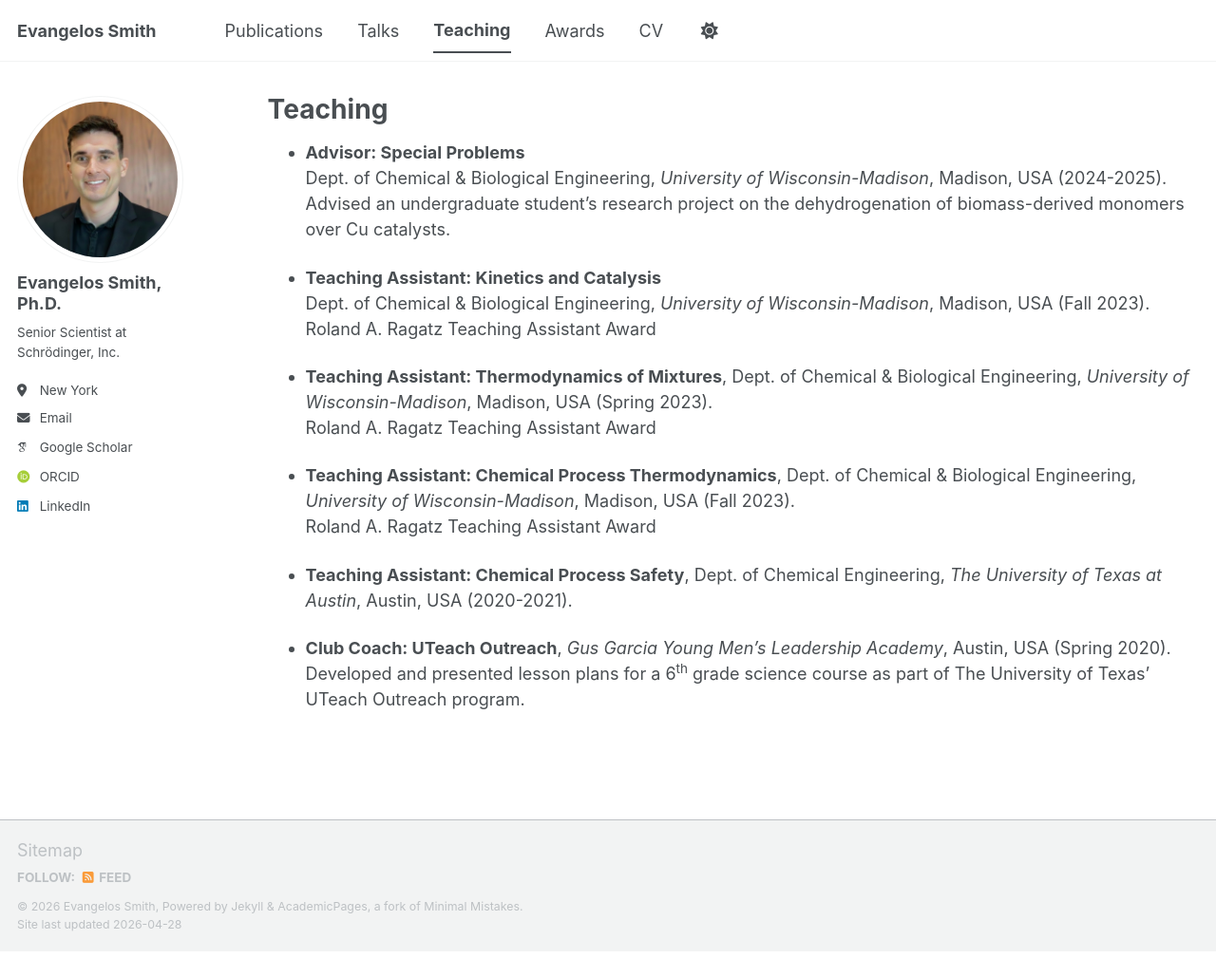
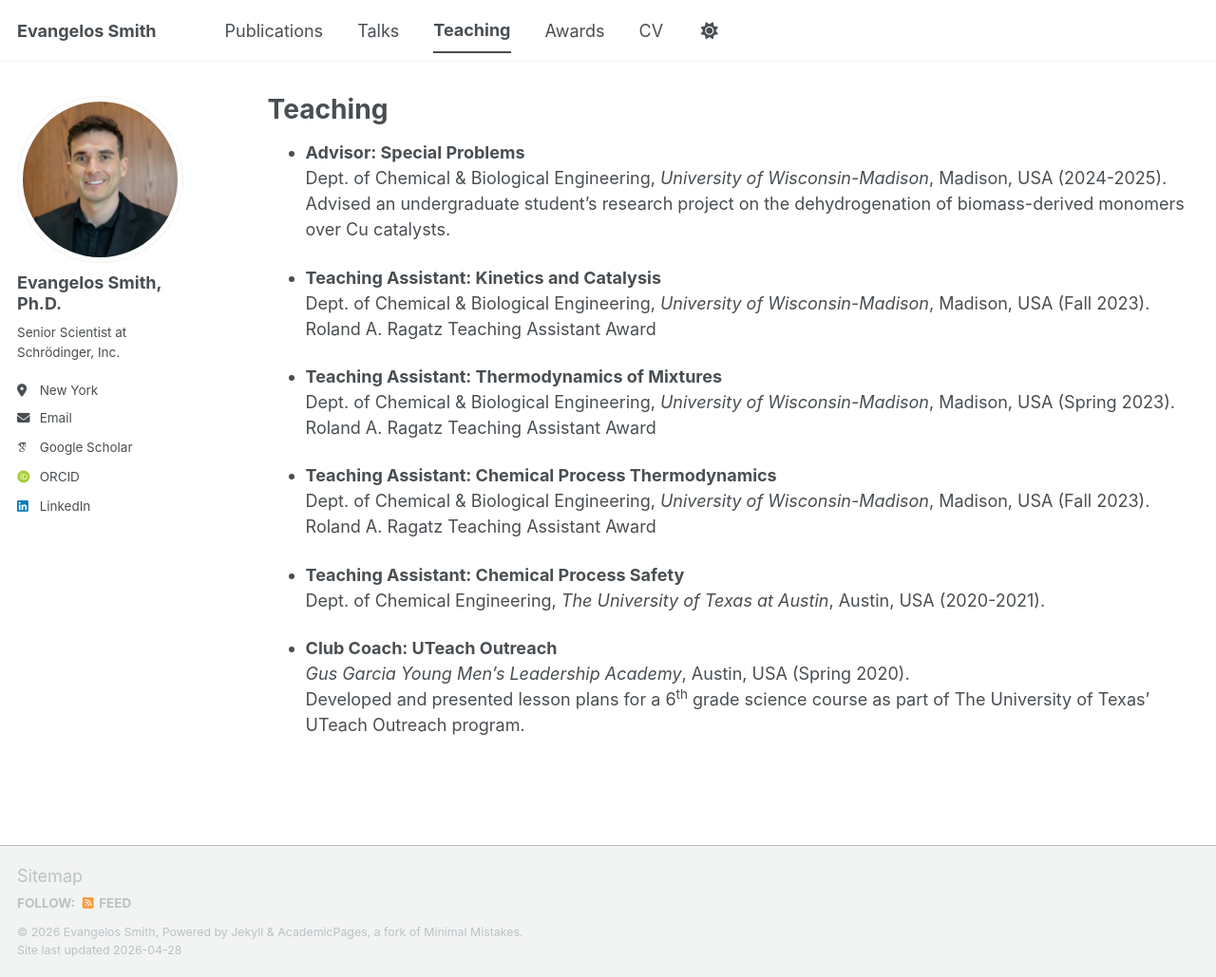
Before and after one commit to evangelossmith/evangelossmith.github.io, a Jekyll site: the page built from _pages/teaching.md, in a window 1280 px wide and 1029 px high. Shown: the whole window at 95% size. Built offline with Jekyll 4.4.1, drawn with Linux system fonts in a browser that asks for light colours; some web fonts are replaced; a script bundle is joined from its source files by our own code; library files that are not in the unit come from our copies.

```diff
--- a/_pages/teaching.md
+++ b/_pages/teaching.md
@@ -11,13 +11,13 @@ author_profile: true
 - **Teaching Assistant: Kinetics and Catalysis**<br>Dept. of Chemical & Biological Engineering, *University of Wisconsin-Madison*, Madison, USA (Fall 2023).
 <br>Roland A. Ragatz Teaching Assistant Award
 
-- **Teaching Assistant: Thermodynamics of Mixtures**, Dept. of Chemical & Biological Engineering, *University of Wisconsin-Madison*, Madison, USA (Spring 2023).
+- **Teaching Assistant: Thermodynamics of Mixtures**<br>Dept. of Chemical & Biological Engineering, *University of Wisconsin-Madison*, Madison, USA (Spring 2023).
 <br>Roland A. Ragatz Teaching Assistant Award
 
-- **Teaching Assistant: Chemical Process Thermodynamics**, Dept. of Chemical & Biological Engineering, *University of Wisconsin-Madison*, Madison, USA (Fall 2023).
+- **Teaching Assistant: Chemical Process Thermodynamics**<br>Dept. of Chemical & Biological Engineering, *University of Wisconsin-Madison*, Madison, USA (Fall 2023).
 <br>Roland A. Ragatz Teaching Assistant Award
 
-- **Teaching Assistant: Chemical Process Safety**, Dept. of Chemical Engineering, *The University of Texas at Austin*, Austin, USA (2020-2021).
+- **Teaching Assistant: Chemical Process Safety**<br>Dept. of Chemical Engineering, *The University of Texas at Austin*, Austin, USA (2020-2021).
 
-- **Club Coach: UTeach Outreach**, *Gus Garcia Young Men’s Leadership Academy*, Austin, USA (Spring 2020).
+- **Club Coach: UTeach Outreach**<br>*Gus Garcia Young Men’s Leadership Academy*, Austin, USA (Spring 2020).
 <br>Developed and presented lesson plans for a 6<sup>th</sup> grade science course as part of The University of Texas' UTeach Outreach program.
```
